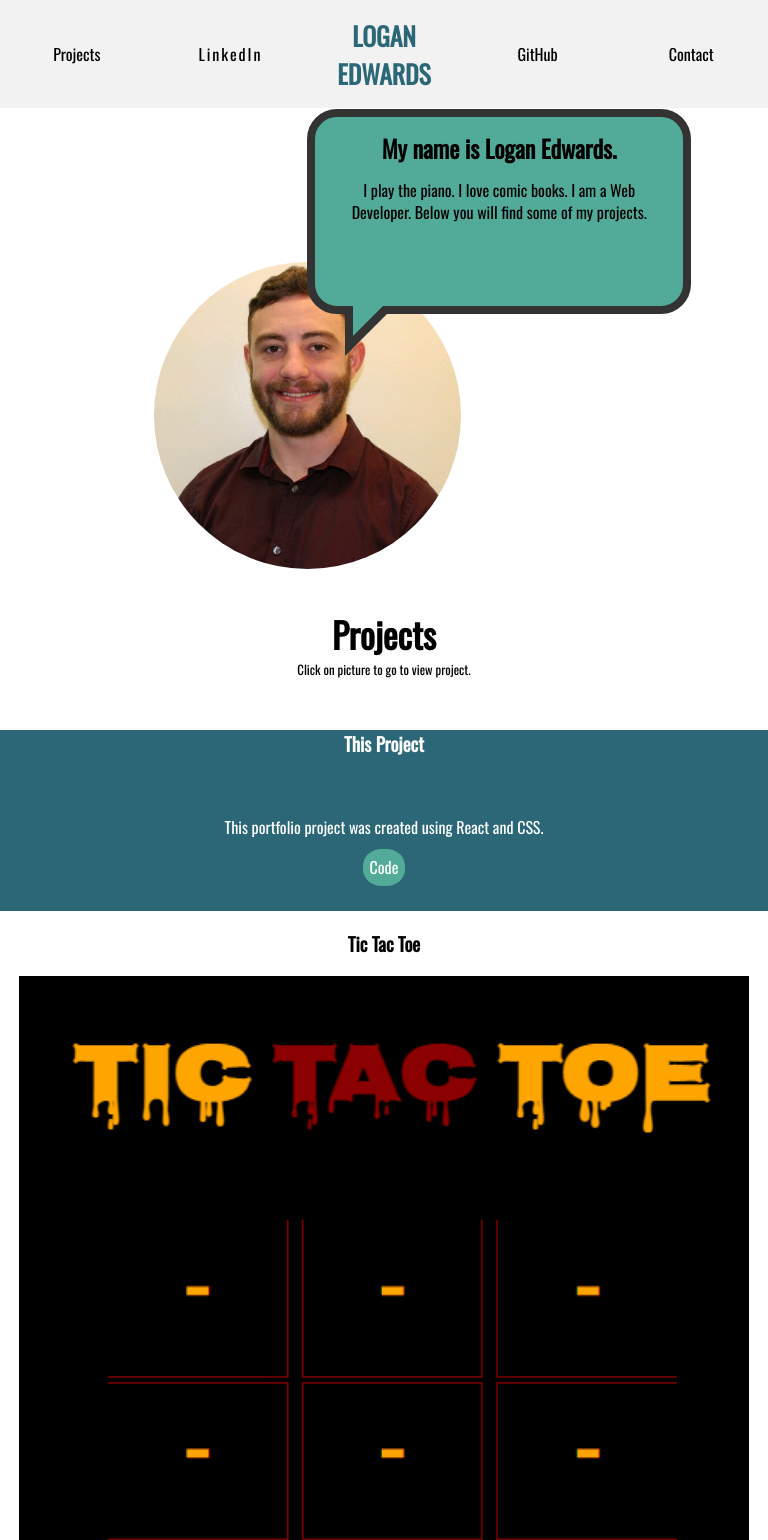
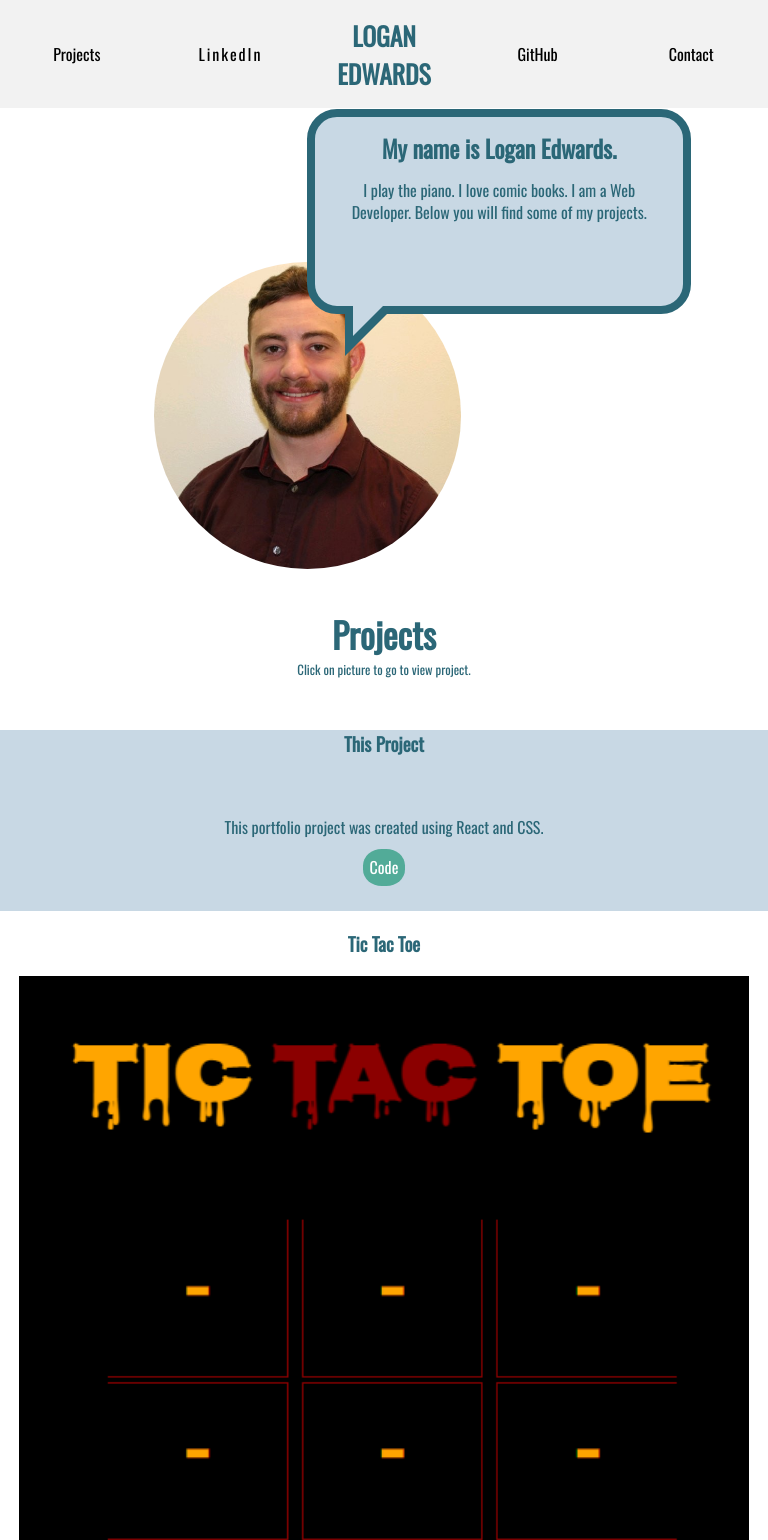
Before and after one commit to loganed09/LoganE, a React (Create React App) app: page / in a window 768 px wide. Shown: the top 1540 px of the page. Built offline with nearby package versions, Linux system fonts and the light colour scheme; a web font is replaced by a local one.

Commit message:
more cleanup

```diff
--- a/src/Components/About/About.css
+++ b/src/Components/About/About.css
@@ -30,11 +30,11 @@
 	text-align: center;
 	line-height: 1.4em;
 	margin: 0;
-	background-color: #52ab98;
-	border: 8px solid #333;
+	background-color: #c8d8e4;
+	border: 8px solid #2b6777;
 	border-radius: 30px;
 
-	color: black;
+	color: #2b6777
 }
 
 .about-text h2 {
@@ -57,14 +57,14 @@
 	left: 30px;
 	bottom: -50px;
 	border: 25px solid;
-	border-color: #333 transparent transparent #333;
+	border-color: #2b6777 transparent transparent #2b6777;
 }
 
 .about-text:after {
 	left: 38px;
 	bottom: -30px;
 	border: 15px solid;
-	border-color: #52ab98 transparent transparent #52ab98;
+	border-color: #c8d8e4 transparent transparent #c8d8e4;
 }
 
 
--- a/src/Components/Projects/Projects.css
+++ b/src/Components/Projects/Projects.css
@@ -6,6 +6,14 @@
     color: white;
     padding: .4rem;
     cursor: pointer;
+}
+
+.projects h2 {
+    color: #2b6777;
+}
+
+.projInfo {
+    color: #2b6777;
 }
 
 @media only screen and (min-width: 900px) {
@@ -55,19 +63,21 @@
         width: 95%;
     }
 
+    .project {
+        padding-bottom: 2rem;
+        color: #2b6777
+    }
+
     .project1 {
-        background-color: #2b6777;
-        color: white;
+        background-color: #c8d8e4;
     }
 
     .project3 {
-        background-color: #2b6777;
-        color: white;
+        background-color: #c8d8e4;
     }
 
     .project5 {
-        background-color: #2b6777;
-        color: white;
+        background-color: #c8d8e4;
     }
 
     .projects h2 {
@@ -82,9 +92,6 @@
         margin-bottom: 2rem;
     }
 
-    .project {
-        padding-bottom: 2rem;
-    }
 }
 
 
@@ -132,7 +139,7 @@
     .project {
         display: flex;
         flex-direction: column;
-
+        color: #2b6777
     }
 
     .project-items {
@@ -140,18 +147,16 @@
     }
 
     .project1 {
-        background-color: #2b6777;
-        color: white;
+        background-color: #c8d8e4;
+
     }
 
     .project3 {
-        background-color: #2b6777;
-        color: white;
+        background-color: #c8d8e4;
     }
 
     .project5 {
-        background-color: #2b6777;
-        color: white;
+        background-color: #c8d8e4;
     }
 
 
```
